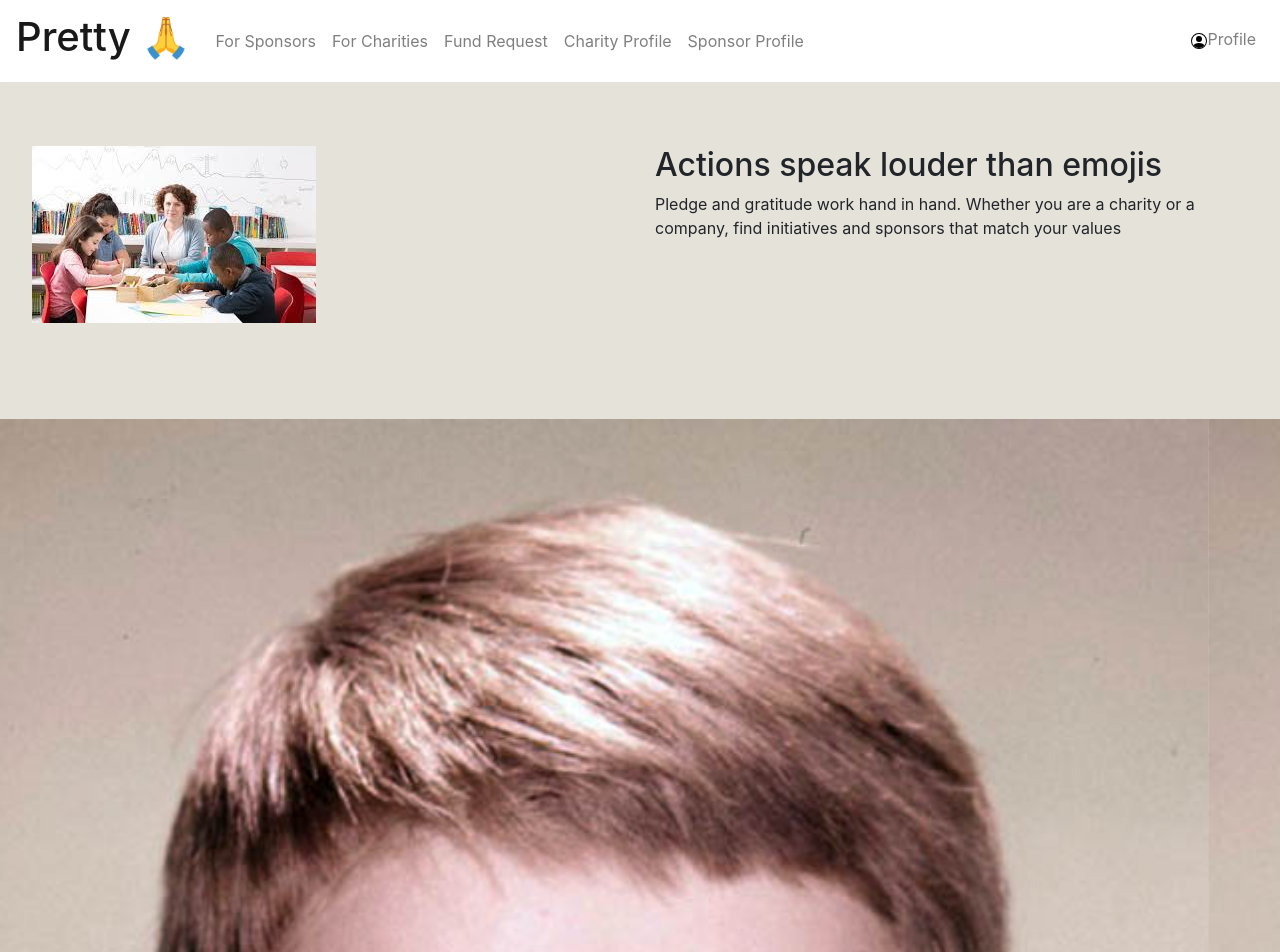
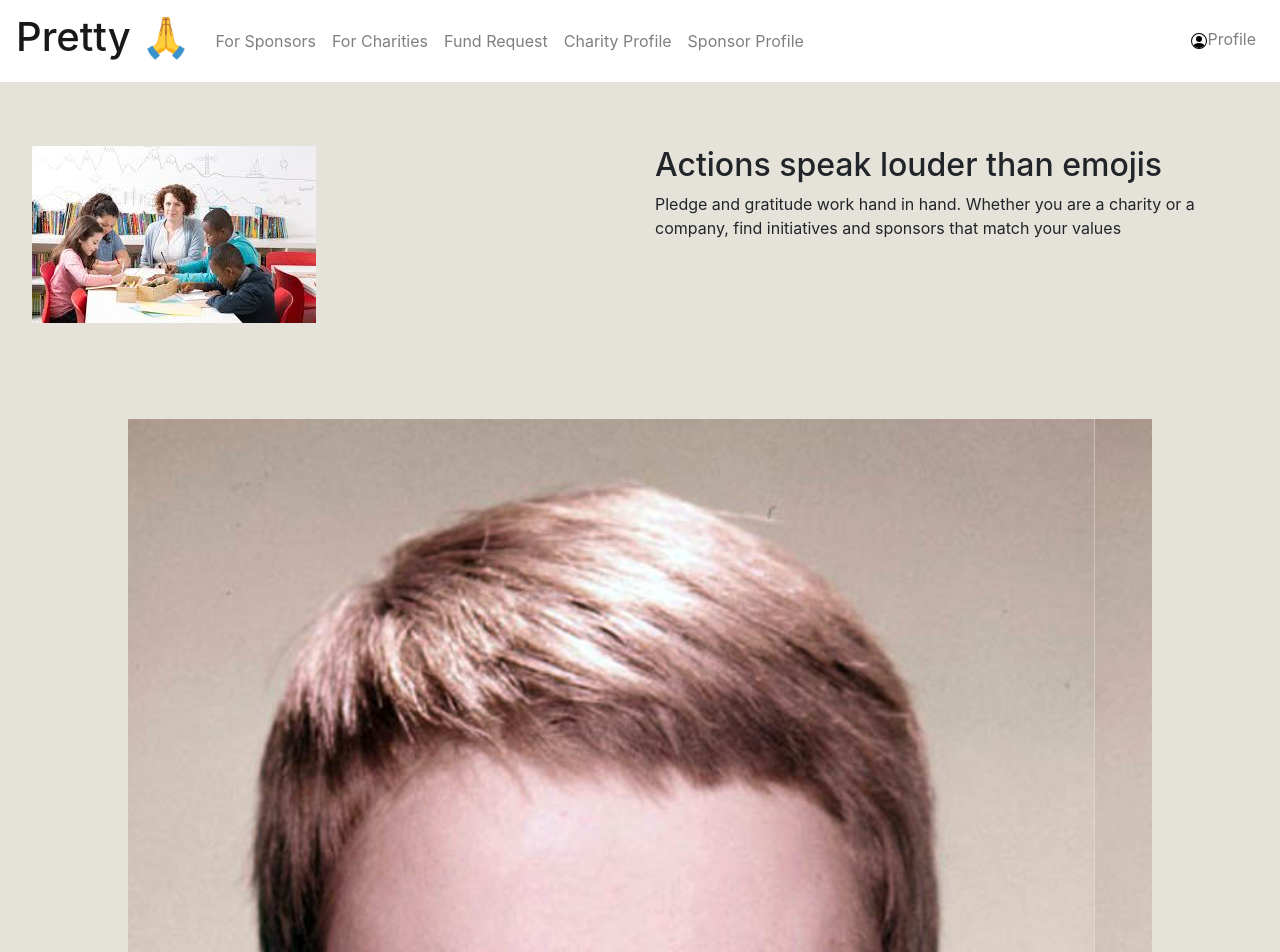
Before and after one commit to tr-hack-to-the-future/prettyplease-frontend, a React (Create React App) app: page / in a window 1280 px wide. Shown: the top 952 px of the page. Built offline with nearby package versions, Linux system fonts and the light colour scheme; a web font is replaced by a local one.

Commit message:
resize and center carousel

```diff
--- a/src/components/Carousel.css
+++ b/src/components/Carousel.css
@@ -1,4 +1,5 @@
-.carouselContent {
-    width: 50%;
-    margin: 0 auto;
+.carouselContainer{
+    width: 80% !important;
+    height: 10% !important;
+    margin: 0 auto !important;
 }
--- a/src/components/Carousel.js
+++ b/src/components/Carousel.js
@@ -1,5 +1,6 @@
 import React from 'react';
 import Carousel from 'react-bootstrap/Carousel';
+import './Carousel.css';
 import image1 from '../assets/images/Jean-Seberg.jpg';
 import image2 from '../assets/images/Jean-Seberg.jpg';
 import image3 from '../assets/images/Jean-Seberg.jpg';
@@ -8,7 +9,7 @@ import image3 from '../assets/images/Jean-Seberg.jpg';
 
 export default function() {
     return (
-        <Carousel className="carouselContent">
+        <Carousel className="carouselContainer">
         <Carousel.Item>
         <img
             className="d-block w-100"
```
